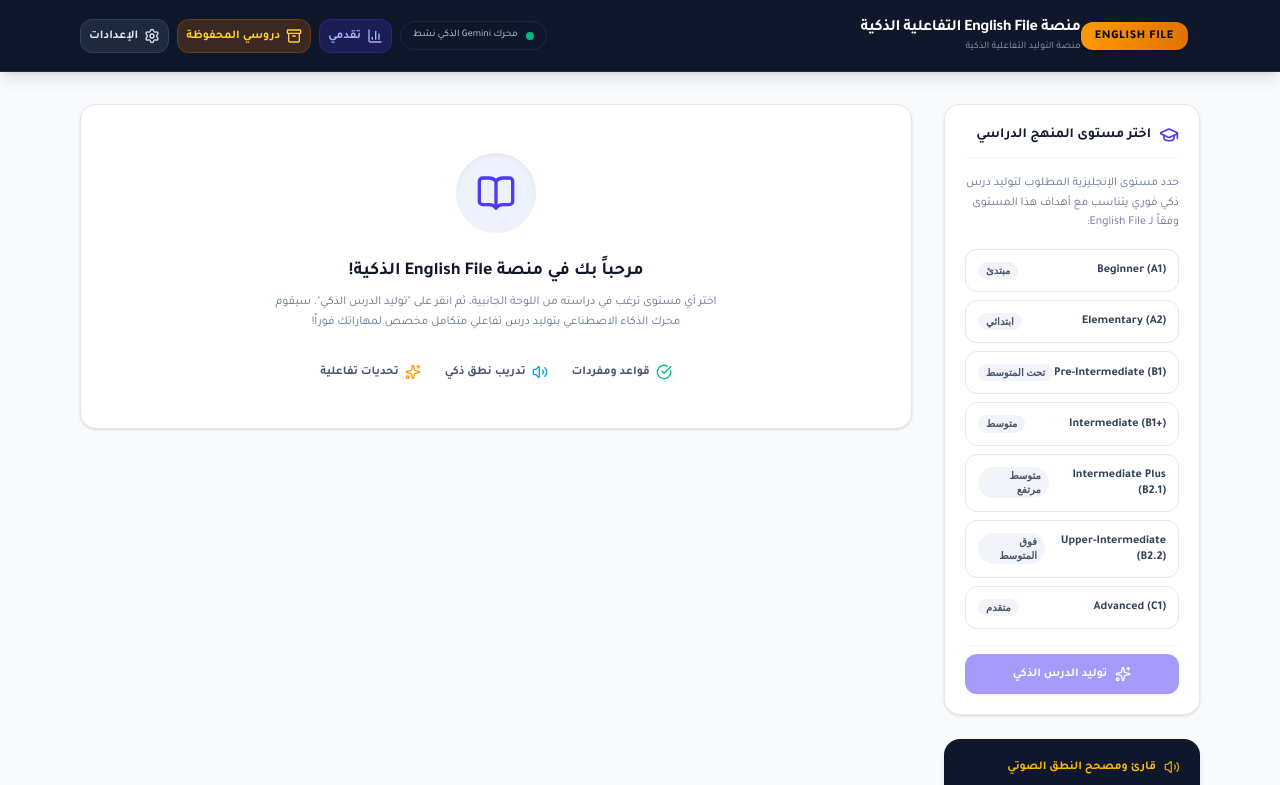
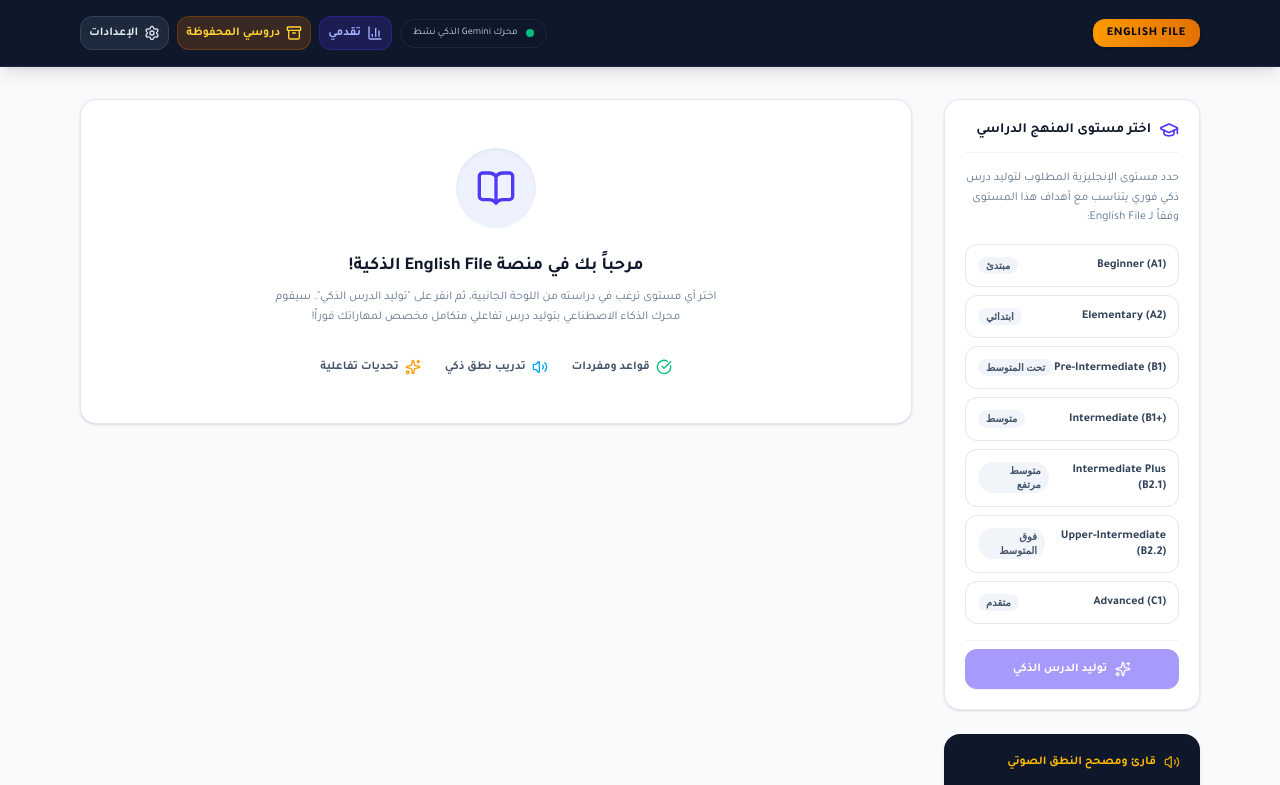
Before and after one commit to klhasan101/EnglishFile, a Next.js app: page / in a window 1280 px wide. Shown: the top 785 px of the page. Built offline with nearby package versions, Linux system fonts and the light colour scheme.

Commit message:
chore: remove title and subtitle from header

```diff
--- a/src/app/page.tsx
+++ b/src/app/page.tsx
@@ -494,10 +494,6 @@
             <span className="bg-gradient-to-r from-amber-500 to-amber-600 text-slate-950 font-black px-3.5 py-1.5 rounded-xl text-xs tracking-wider uppercase shadow-md select-none">
               ENGLISH FILE
             </span>
-            <div className="hidden sm:block">
-              <h1 className="text-base font-bold tracking-tight">{t.title}</h1>
-              <p className="text-[10px] text-slate-400">{t.subtitle}</p>
-            </div>
           </div>
 
           <div className="flex items-center gap-2">
```
